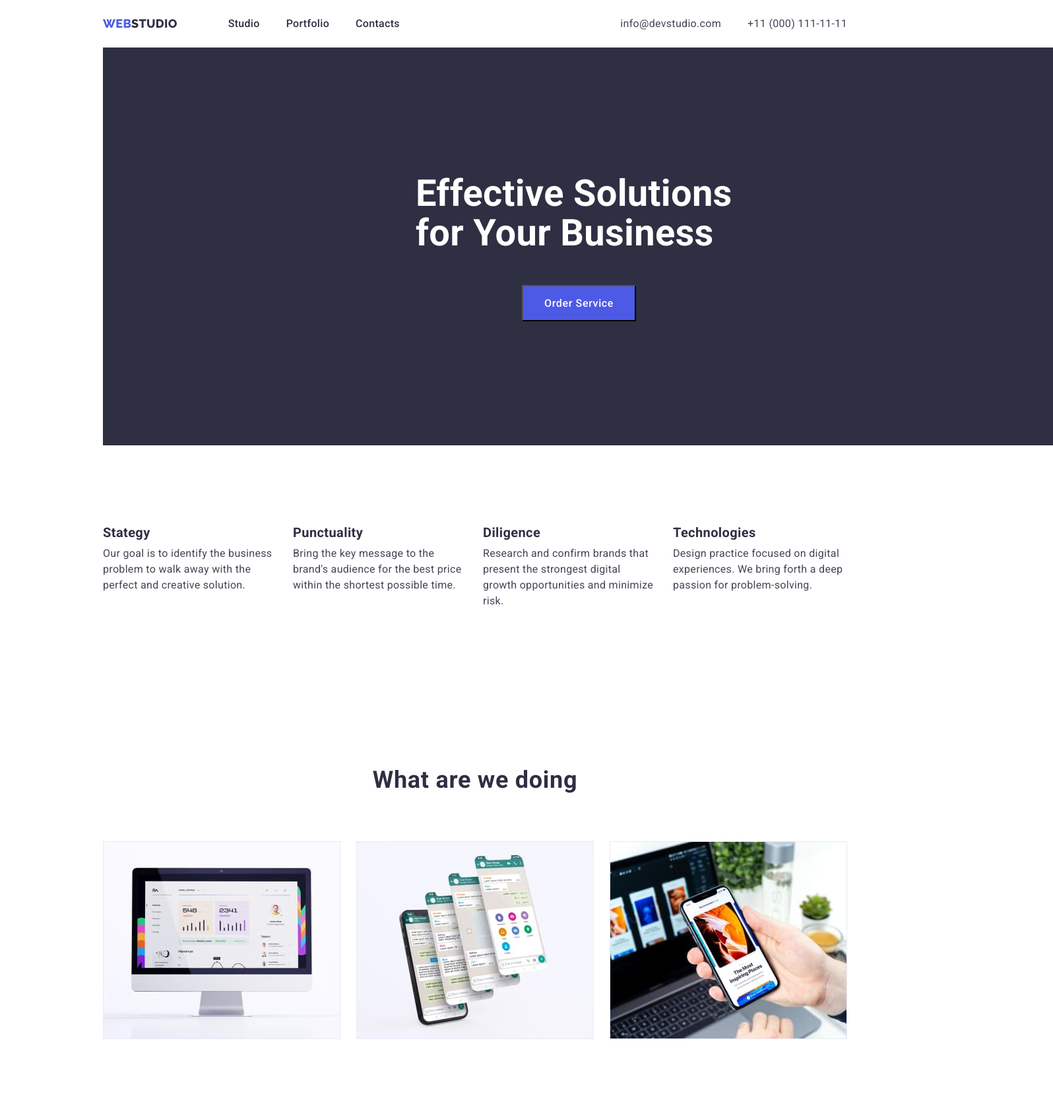
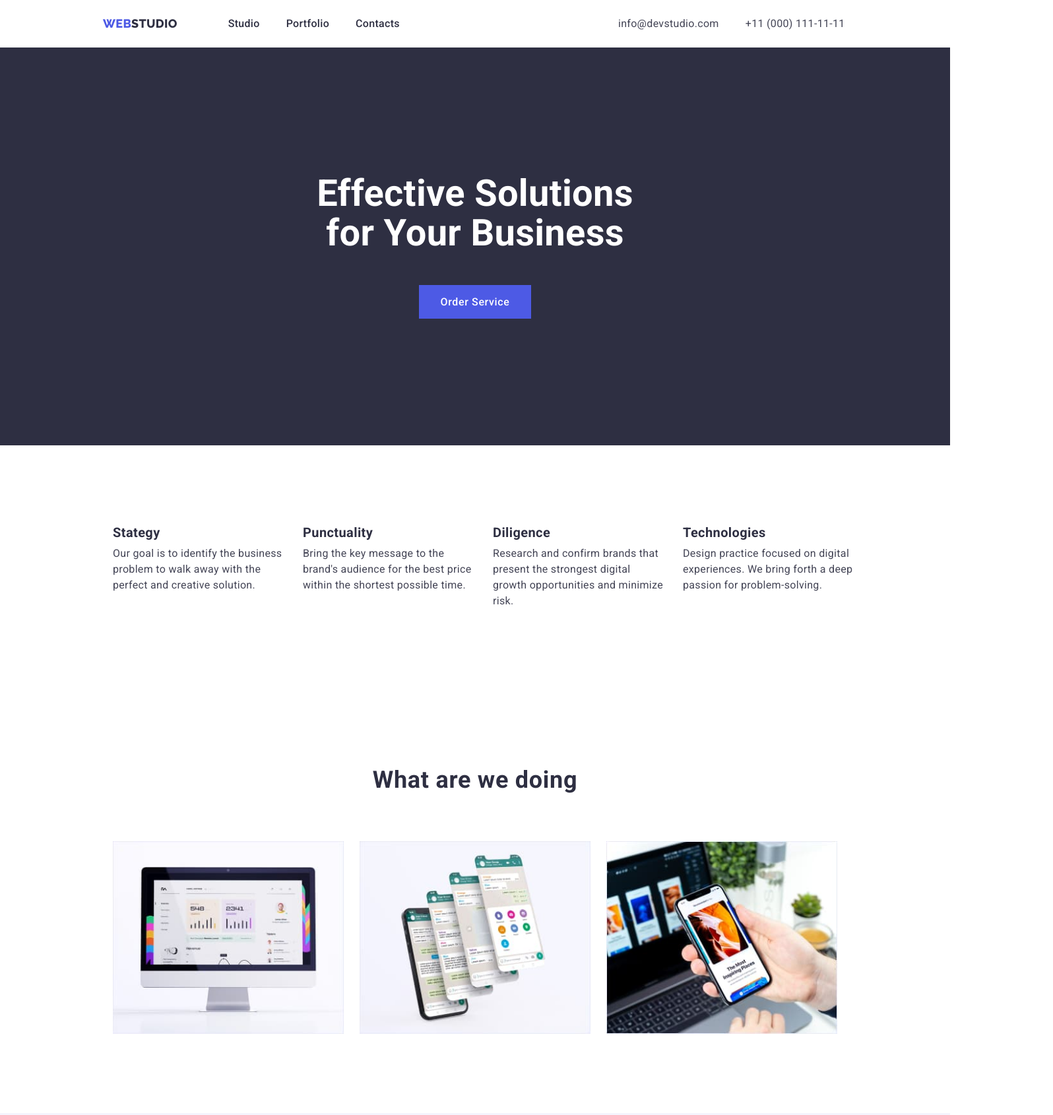
Before and after one commit to Laptyevalex/goit-markup-hw-03, a plain HTML site: page index.html in a window 1280 px wide. Shown: the top 1690 px of the page at 66% size, 1596 px wide, since content can reach past the window. Drawn offline with nearby package versions, Linux system fonts and the light colour scheme.

Commit message:
index  edited

```diff
--- a/css/style.css
+++ b/css/style.css
@@ -24,36 +24,41 @@ p{
 
     line-height: 24px;
 }
-
+img {
+    display: block;
+    max-width: 100%;
+}
 body{
     background-color: var(--white-color);
     font-family: 'Roboto', sans-serif;
     font-size: 16px;
     line-height: 1.5;
     letter-spacing: 0.02em;
+    width: 1440px;
+    margin-right: auto;
+    margin-left: auto;
 }
-body > .container{
-    width: 1128px;
-    margin-left: 156px;
-
-}
-.section{
+.conteiner{
+    margin-right: auto;
+    margin-left: auto;
+    padding-left: 15px;
+    padding-right: 15px;
     padding-top: 120px;
     padding-bottom: 120px;
+    width: 1128px;
 }
 .top-line {
-    display: flex;
-    size: 1128px;
+    width: 1128px;
+    margin-left: auto;
+    margin-right: auto;
+
 
     background: var(--white-color);
 
 }
 .navigator{
-    display: flex;
+
     align-items: center;
-
-    width: 1128px;
-    height: 72px;
 }
 
 .logo {
@@ -83,13 +88,17 @@ body > .container{
     color:var(--navy-blue);
 
 }
-.menu-nav .nav-item + .nav-item{
+
+.nav-list + .nav-list {
     margin-left: 40px;
 }
 
 .nav-item {
-    padding-top: 20px;
-    padding-bottom: 20px;
+    display: block;
+
+    padding-top: 24px;
+    padding-bottom: 24px;
+
 
     color: var(--navy-blue);
     text-decoration-line: none;
@@ -104,13 +113,13 @@ body > .container{
     color: var(--iris);
 }
 .adress-menu{
-    margin-left: auto;
+    margin-left: 331px;
 }
 .adress{
     display: flex;
     margin-left: auto;
 }
-.adress .adress-item + .adress-item{
+.adress-list + .adress-list{
     margin-left: 40px;
 }
 .adress-item {
@@ -127,15 +136,14 @@ body > .container{
 color: var(--iris);
 background-color: var(--white-color);
 }
-.header {
-    padding-top: 192px;
-    padding-left: 474px;
-    padding-bottom: 192px;
-    padding-right: 474px;
-
-    background-color: var(--navy-blue);
+.first-section{
     width: 1440px;
     height: 603px;
+    background-color: var(--navy-blue);
+}
+.conteiner.header{
+    padding-top: 192px;
+    padding-bottom: 192px;
 }
 
 .header-text {
@@ -143,11 +151,21 @@ background-color: var(--white-color);
     font-weight: 700;
     font-size: 56px;
     line-height: 1.07;
-    margin-top: 0px;
+
+    margin-right: auto;
+    margin-left: auto;
     margin-bottom: 48px;
+
+    width: 492px;
+    height: 120px;
+    text-align: center;
+
 }
 
 .header-button {
+    width: 170px;
+    height: 51px;
+
     font-family: "Roboto", sans-serif;
     background-color: var(--iris);
     color: var(--white-color);
@@ -156,11 +174,17 @@ background-color: var(--white-color);
     line-height: 1.19;
     cursor: pointer;
     letter-spacing: 0.04em;
+
+    display: block;
+    margin-right: auto;
+    margin-left: auto;
+
     padding-top: 16px;
     padding-bottom: 16px;
     padding-left: 32px;
     padding-right: 32px;
-    margin-left: 161px;
+
+    border: none;
 
 }
 .filter{
@@ -168,7 +192,7 @@ background-color: var(--white-color);
     justify-content:center;
 
     margin-bottom: 72px;
-
+    border: none;
     background-color: var(--white-color);
 
 }
@@ -212,20 +236,22 @@ background-color: var(--white-color);
 .list{
     display: flex;
     padding: 0px;
+
 }
 
 .feature + .feature{
     margin-left: 24px;
 }
+feature{
+    width: 260px;
+}
 .feature-title{
-    margin-bottom: 8px;
-}
-.feature-title {
     color: var(--navy-blue);
     font-weight: 700;
     font-size: 20px;
     line-height: 1.2;
     letter-spacing: 0.02em;
+    margin-bottom: 8px;
 }
 
 .feature-text {
@@ -237,8 +263,7 @@ background-color: var(--white-color);
 }
 
 .work {
-    display: flex;
-    justify-content: center;
+    text-align: center;
     margin-bottom: 72px;
 
     color: var(--navy-blue);
@@ -256,7 +281,6 @@ padding-left: 0px;
 }
 .team {
     background-color: var(--cloud);
-    width: 1440px;
 }
 
 .team-title {
@@ -302,13 +326,13 @@ padding-left: 0px;
     color: var(--slate);
     padding-bottom: 32px;
 }
-
-.footer {
+.conteiner.footer{
     padding-top: 100px;
     padding-bottom: 100px;
+
+}
+.footer{
     background-color: var(--navy-blue);
-    width: 1440px;
-    height: 310px;
 }
 
 .link-footer {
@@ -323,11 +347,12 @@ padding-left: 0px;
 .text-footer {
     margin-top: 16px;
     color: #E7E9FC;
+
+    width: 264px;
 }
 .project-cards{
     display: flex;
     flex-wrap: wrap;
-    width: 1128px;
     margin-left: auto;
     margin-right: auto;
 
--- a/index.html
+++ b/index.html
@@ -14,29 +14,33 @@
   </head>
 
   <body>
-    <div class="container">
-    <header class="top-line">
+    <header ">
+      <div class="top-line">
         <nav class="navigator">
           <a href="./index.html" class="logo"><span class="logo-web">WEB</span>STUDIO</a>
           <ul class="menu-nav">
-          <li class="nav-item"><a href="./index.html" class="nav-item">Studio</a></li>
-          <li class="nav-item"><a href="./portfolio.html" class="nav-item">Portfolio</a></li>
-          <li class="nav-item"><a href="" class="nav-item">Contacts</a></li>
+            <li class="nav-list"><a href="./index.html" class="nav-item">Studio</a></li>
+            <li class="nav-list"><a href="./portfolio.html" class="nav-item">Portfolio</a></li>
+            <li class="nav-list"><a href="" class="nav-item">Contacts</a></li>
           </ul>
           <address class="adress-menu">
             <ul class="adress">
-            <li class="adress-item"><a href="mailto:info@devstudio.com" class="adress-item"> info@devstudio.com</a></li>
-            <li class="adress-item"><a href="telto:+11(000)111-11-11" class="adress-item"> +11 (000) 111-11-11</a></li>
+              <li class="adress-list"><a href="mailto:info@devstudio.com" class="adress-item"> info@devstudio.com</a></li>
+              <li class="adress-list"><a href="telto:+11(000)111-11-11" class="adress-item"> +11 (000) 111-11-11</a></li>
             </ul>
           </address>
         </nav>
+      </div>
     </header>
     <main>
-      <header class="header">
-        <h1 class="header-text">Effective Solutions<br> for Your Business</h1>
+      <section class="first-section">
+        <div class="conteiner header ">
+          <h1 class="header-text">Effective Solutions for Your Business</h1>
           <button type="button" class="header-button">Order Service</button>
-      </header>
-      <section class="section">
+        </div>
+      </section>
+      <section>
+        <div class="conteiner">
           <h2 class="visually-hidden">Advantages</h2>
             <ul class="list">
               <li class="feature">
@@ -68,8 +72,10 @@
                 </p>
               </li>
           </ul>
+        </div>
       </section>
       <section class="section .work-exampl ">
+        <div class="conteiner">
           <h2 class="work">What are we doing</h2>
           <ul class="work-imgs">
             <li class="work-item">
@@ -81,8 +87,10 @@
             <li class="work-item">
               <img src="./images/phone2.jpg" alt="phone" width="360" /></li>
           </ul>
+        </div>
       </section>
       <section class="section team">
+        <div class="conteiner">
           <h2 class="team-title">Our Team</h2>
           <ul class="team-cards">
             <li class="team-card">
@@ -106,15 +114,17 @@
               <p class="card-text">UI Designer</p>
             </li>
           </ul>
+        </div>
       </section>
     </main>
     <footer class="footer">
+      <div class="conteiner footer">
         <a href="./index.html" class="link-footer"><span class="logo-web">WEB</span>STUDIO</a>
         <p class="text-footer">
           Increase the flow of customers and<br> sales for your business with digital
           marketing & growth solutions.
         </p>
+      </div>
     </footer>
-    </div>
   </body>
 </html>
```
Also changed, not shown: portfolio.html (+2 -1 lines). Lines whose indentation alone changed are shown as unchanged.
